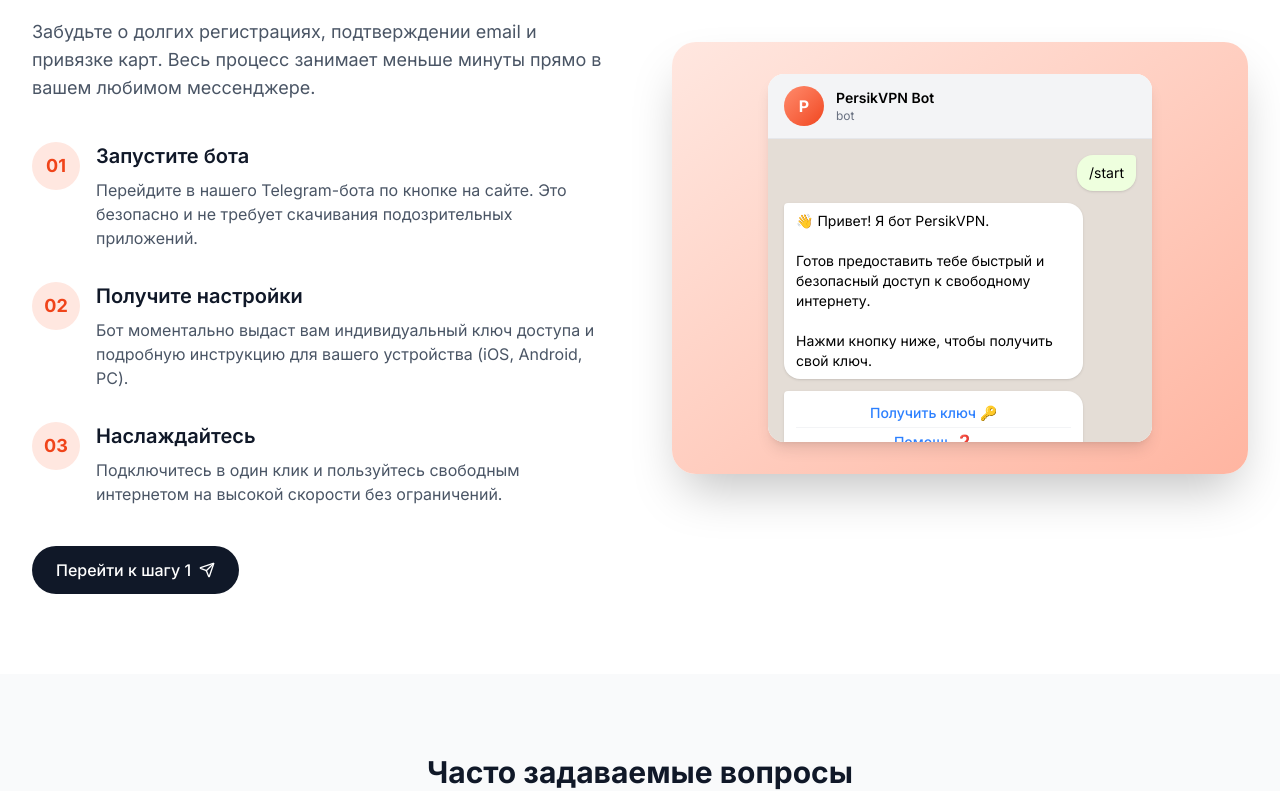
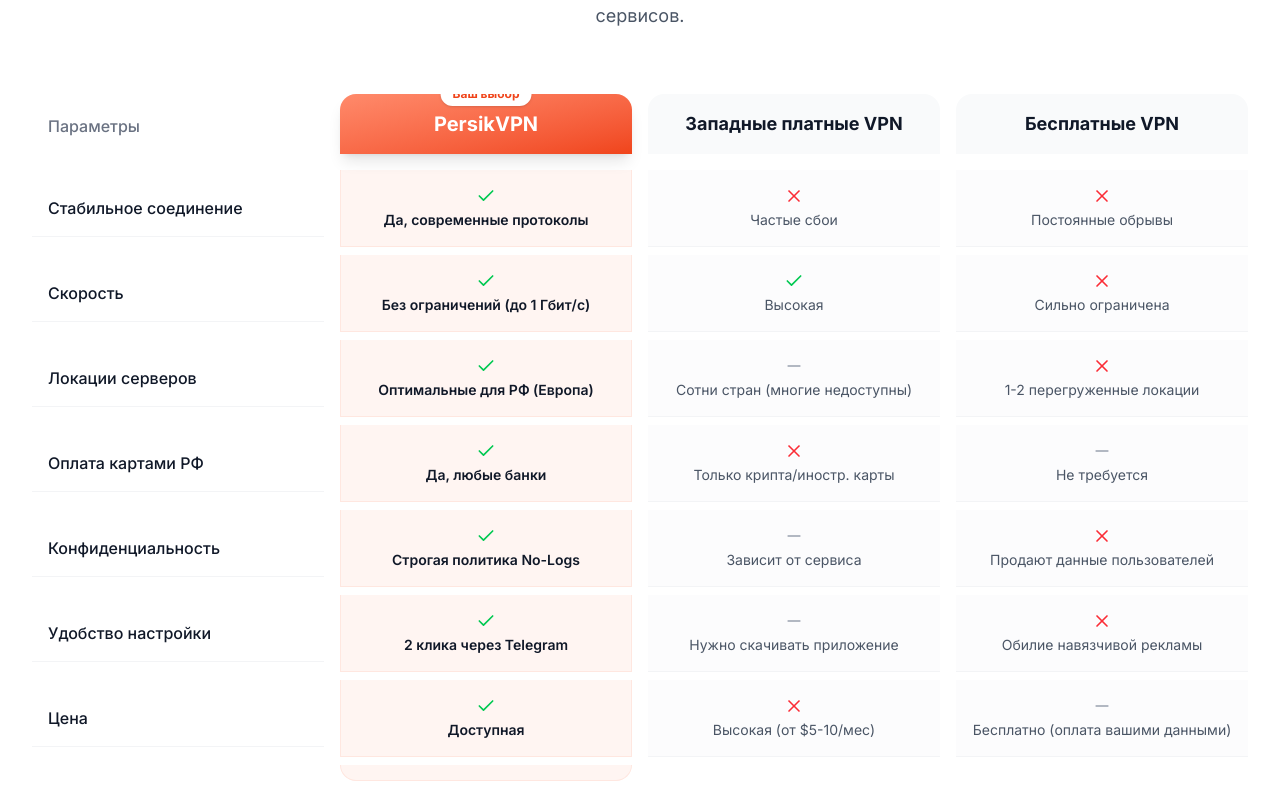
Before and after one commit to Prinassl/Kzushdv, a React (Vite) app: page / in a window 1280 px wide. Shown: the part 1652-2443 px from the top of the page. Built offline with nearby package versions, Linux system fonts and the light colour scheme.

Commit message:
feat: Enhance landing page with comparison and improved SEO
Adds a comparison section to highlight PersikVPN's advantages over free and Western alternatives. Improves SEO by updating meta descriptions, keywords, and adding social media tags. Includes necessary icons for the new comparison feature.

```diff
--- a/index.html
+++ b/index.html
@@ -3,30 +3,35 @@
   <head>
     <meta charset="UTF-8" />
     <meta name="viewport" content="width=device-width, initial-scale=1.0" />
-    <meta name="description" content="PersikVPN - быстрый, безопасный и надежный VPN сервис. Защита данных, высокая скорость и анонимность в сети. Подключитесь через Telegram бота в пару кликов." />
-    <meta name="keywords" content="VPN, впн, скачать впн, быстрый впн, бесплатный впн, анонимный впн, PersikVPN, персик впн, telegram vpn, впн для россии, впн для айфона, впн для андроид, vpn ios, vpn android" />
+    <meta name="description" content="PersikVPN — надежный, быстрый и безопасный VPN-сервис. Стабильное соединение, защита личных данных и высокая скорость без ограничений. Подключение в 2 клика через Telegram. Оплата картами РФ." />
+    <meta name="keywords" content="VPN, впн, скачать впн, быстрый впн, платный впн, надежный впн, PersikVPN, персик впн, telegram vpn, впн для россии, впн для айфона, впн для андроид, vpn ios, vpn android, vpn для пк, vpn для windows, купить vpn, vpn телеграм бот, стабильный vpn, vpn оплата картой мир, vpn без сбоев" />
     <meta name="author" content="PersikVPN" />
+    <meta name="theme-color" content="#f0441a" />
     <meta name="robots" content="index, follow, max-image-preview:large, max-snippet:-1, max-video-preview:-1" />
 
     <!-- Open Graph / Social Media Meta Tags -->
     <meta property="og:type" content="website" />
-    <meta property="og:title" content="PersikVPN - Быстрый и Безопасный VPN в Telegram" />
-    <meta property="og:description" content="Защита данных, высокая скорость и анонимность в сети. Подключитесь через Telegram бота в пару кликов." />
+    <meta property="og:locale" content="ru_RU" />
+    <meta property="og:title" content="PersikVPN — Быстрый и стабильный VPN в Telegram | Работает в РФ" />
+    <meta property="og:description" content="Надежный VPN-сервис с высокой скоростью. Защита данных, стабильное соединение и подключение в 2 клика. Оплата любыми картами РФ." />
     <meta property="og:site_name" content="PersikVPN" />
     <meta property="og:url" content="https://persikvpn.life/" />
+    <meta property="og:image" content="https://persikvpn.life/favicon.svg" />
 
     <!-- Twitter Card -->
-    <meta name="twitter:card" content="summary_large_image" />
-    <meta name="twitter:title" content="PersikVPN - Быстрый и Безопасный VPN в Telegram" />
-    <meta name="twitter:description" content="Защита данных, высокая скорость и анонимность в сети. Подключитесь через Telegram бота в пару кликов." />
+    <meta name="twitter:card" content="summary" />
+    <meta name="twitter:title" content="PersikVPN — Быстрый и стабильный VPN в Telegram" />
+    <meta name="twitter:description" content="Надежный VPN-сервис с высокой скоростью. Защита данных, стабильное соединение и подключение в 2 клика. Оплата любыми картами РФ." />
+    <meta name="twitter:image" content="https://persikvpn.life/favicon.svg" />
 
     <link rel="canonical" href="https://persikvpn.life/" />
 
-    <!-- Favicon -->
+    <!-- Favicon & App Icons -->
     <link rel="icon" type="image/svg+xml" href="/favicon.svg" />
     <link rel="apple-touch-icon" href="/favicon.svg" />
+    <meta name="apple-mobile-web-app-title" content="PersikVPN" />
 
-    <title>PersikVPN - Быстрый и Безопасный VPN в Telegram</title>
+    <title>PersikVPN — Быстрый и стабильный VPN в Telegram | Работает в РФ</title>
 
     <!-- Structured Data (JSON-LD) for SEO -->
     <script type="application/ld+json">
@@ -41,8 +46,43 @@
         "price": "0",
         "priceCurrency": "RUB"
       },
-      "description": "Быстрый и безопасный VPN-сервис в Telegram. Защита данных, высокая скорость и анонимность в сети.",
+      "description": "PersikVPN — надежный, быстрый и безопасный VPN-сервис. Стабильное соединение, защита личных данных и высокая скорость без ограничений.",
       "url": "https://persikvpn.life/"
+    }
+    </script>
+    <script type="application/ld+json">
+    {
+      "@context": "https://schema.org",
+      "@type": "FAQPage",
+      "mainEntity": [{
+        "@type": "Question",
+        "name": "Что такое PersikVPN и зачем он нужен?",
+        "acceptedAnswer": {
+          "@type": "Answer",
+          "text": "PersikVPN — это современный VPN-сервис для защиты личных данных в сети. Мы используем передовые протоколы шифрования, которые обеспечивают высокую скорость и стабильность соединения, скрывая ваш реальный IP-адрес и маскируя трафик от провайдеров."
+        }
+      }, {
+        "@type": "Question",
+        "name": "На каких устройствах работает ваш VPN (iOS, Android, Windows)?",
+        "acceptedAnswer": {
+          "@type": "Answer",
+          "text": "Наш VPN работает практически на всех современных устройствах: смартфонах (Apple iPhone iOS, Android), компьютерах (Windows, macOS, Linux) и даже на некоторых роутерах. Бот выдаст подробную инструкцию по настройке для вашего устройства."
+        }
+      }, {
+        "@type": "Question",
+        "name": "Это бесплатно?",
+        "acceptedAnswer": {
+          "@type": "Answer",
+          "text": "У нас есть бесплатный тестовый период, чтобы вы могли оценить скорость и качество сервиса. После этого вы можете выбрать один из доступных тарифов. Мы не продаем данные пользователей, поэтому сервис платный."
+        }
+      }, {
+        "@type": "Question",
+        "name": "Как оплатить подписку?",
+        "acceptedAnswer": {
+          "@type": "Answer",
+          "text": "Оплата происходит прямо в Telegram боте. Мы принимаем карты любых российских банков (МИР, Visa, Mastercard), СБП, а также криптовалюту."
+        }
+      }]
     }
     </script>
   </head>
--- a/public/yandex_6b01bbd0b3c0ee2c.html
+++ /dev/null
@@ -1,6 +0,0 @@
-<html>
-    <head>
-        <meta http-equiv="Content-Type" content="text/html; charset=UTF-8">
-    </head>
-    <body>Verification: 6b01bbd0b3c0ee2c</body>
-</html>
--- a/src/App.tsx
+++ b/src/App.tsx
@@ -1,5 +1,5 @@
 import { motion } from 'motion/react';
-import { Shield, Zap, Globe, Smartphone, ChevronDown, Send, CheckCircle2 } from 'lucide-react';
+import { Shield, Zap, Globe, Smartphone, ChevronDown, Send, CheckCircle2, Check, X, Minus } from 'lucide-react';
 import { useState } from 'react';
 
 const BOT_LINK = "https://t.me/persik_vpnbot?start=utm_SEO";
@@ -17,6 +17,7 @@
           </div>
           <div className="hidden md:flex items-center gap-8">
             <a href="#features" className="text-sm font-medium text-gray-600 hover:text-peach-600 transition-colors">Преимущества</a>
+            <a href="#comparison" className="text-sm font-medium text-gray-600 hover:text-peach-600 transition-colors">Сравнение</a>
             <a href="#how-it-works" className="text-sm font-medium text-gray-600 hover:text-peach-600 transition-colors">Как начать</a>
             <a href="#faq" className="text-sm font-medium text-gray-600 hover:text-peach-600 transition-colors">Вопросы</a>
           </div>
@@ -149,6 +150,113 @@
               <p className="text-gray-600 leading-relaxed">{feature.description}</p>
             </motion.div>
           ))}
+        </div>
+      </div>
+    </section>
+  );
+}
+
+function Comparison() {
+  const criteria = [
+    {
+      name: "Стабильное соединение",
+      persik: { text: "Да, современные протоколы", icon: "check" },
+      western: { text: "Частые сбои", icon: "x" },
+      free: { text: "Постоянные обрывы", icon: "x" }
+    },
+    {
+      name: "Скорость",
+      persik: { text: "Без ограничений (до 1 Гбит/с)", icon: "check" },
+      western: { text: "Высокая", icon: "check" },
+      free: { text: "Сильно ограничена", icon: "x" }
+    },
+    {
+      name: "Локации серверов",
+      persik: { text: "Оптимальные для РФ (Европа)", icon: "check" },
+      western: { text: "Сотни стран (многие недоступны)", icon: "minus" },
+      free: { text: "1-2 перегруженные локации", icon: "x" }
+    },
+    {
+      name: "Оплата картами РФ",
+      persik: { text: "Да, любые банки", icon: "check" },
+      western: { text: "Только крипта/иностр. карты", icon: "x" },
+      free: { text: "Не требуется", icon: "minus" }
+    },
+    {
+      name: "Конфиденциальность",
+      persik: { text: "Строгая политика No-Logs", icon: "check" },
+      western: { text: "Зависит от сервиса", icon: "minus" },
+      free: { text: "Продают данные пользователей", icon: "x" }
+    },
+    {
+      name: "Удобство настройки",
+      persik: { text: "2 клика через Telegram", icon: "check" },
+      western: { text: "Нужно скачивать приложение", icon: "minus" },
+      free: { text: "Обилие навязчивой рекламы", icon: "x" }
+    },
+    {
+      name: "Цена",
+      persik: { text: "Доступная", icon: "check" },
+      western: { text: "Высокая (от $5-10/мес)", icon: "x" },
+      free: { text: "Бесплатно (оплата вашими данными)", icon: "minus" }
+    }
+  ];
+
+  const renderIcon = (type: string) => {
+    if (type === 'check') return <Check className="w-5 h-5 text-green-500" />;
+    if (type === 'x') return <X className="w-5 h-5 text-red-500" />;
+    return <Minus className="w-5 h-5 text-gray-400" />;
+  };
+
+  return (
+    <section id="comparison" className="py-20 bg-white">
+      <div className="max-w-7xl mx-auto px-4 sm:px-6 lg:px-8">
+        <div className="text-center max-w-3xl mx-auto mb-16">
+          <h2 className="text-3xl font-bold text-gray-900 mb-4">Честное сравнение</h2>
+          <p className="text-lg text-gray-600">Почему пользователи выбирают PersikVPN вместо крупных брендов и бесплатных сервисов.</p>
+        </div>
+
+        <div className="overflow-x-auto pb-8">
+          <div className="min-w-[800px]">
+            <div className="grid grid-cols-4 gap-4 mb-4 items-end">
+              <div className="p-4 text-left text-gray-500 font-medium">Параметры</div>
+              <div className="bg-gradient-to-br from-peach-400 to-peach-600 text-white rounded-t-2xl p-4 text-center shadow-lg relative">
+                <div className="absolute top-0 left-1/2 -translate-x-1/2 -translate-y-1/2 bg-white text-peach-600 text-xs font-bold px-3 py-1 rounded-full shadow-sm whitespace-nowrap">
+                  Ваш выбор
+                </div>
+                <span className="font-bold text-xl">PersikVPN</span>
+              </div>
+              <div className="p-4 text-center text-gray-900 font-bold text-lg bg-gray-50 rounded-t-2xl">Западные платные VPN</div>
+              <div className="p-4 text-center text-gray-900 font-bold text-lg bg-gray-50 rounded-t-2xl">Бесплатные VPN</div>
+            </div>
+
+            <div className="flex flex-col gap-2">
+              {criteria.map((item, index) => (
+                <div key={index} className="grid grid-cols-4 gap-4 items-center">
+                  <div className="p-4 text-gray-900 font-medium border-b border-gray-100">{item.name}</div>
+                  <div className="p-4 text-center bg-peach-50 border-x border-b border-peach-100 flex flex-col items-center justify-center gap-1 h-full">
+                    {renderIcon(item.persik.icon)}
+                    <span className="text-sm font-semibold text-gray-900">{item.persik.text}</span>
+                  </div>
+                  <div className="p-4 text-center flex flex-col items-center justify-center gap-1 border-b border-gray-100 bg-gray-50/50 h-full">
+                    {renderIcon(item.western.icon)}
+                    <span className="text-sm text-gray-600">{item.western.text}</span>
+                  </div>
+                  <div className="p-4 text-center flex flex-col items-center justify-center gap-1 border-b border-gray-100 bg-gray-50/50 h-full">
+                    {renderIcon(item.free.icon)}
+                    <span className="text-sm text-gray-600">{item.free.text}</span>
+                  </div>
+                </div>
+              ))}
+
+              <div className="grid grid-cols-4 gap-4">
+                <div></div>
+                <div className="bg-peach-50 border-x border-b border-peach-100 rounded-b-2xl h-4"></div>
+                <div></div>
+                <div></div>
+              </div>
+            </div>
+          </div>
         </div>
       </div>
     </section>
@@ -345,6 +453,7 @@
       <main>
         <Hero />
         <Features />
+        <Comparison />
         <HowItWorks />
         <FAQ />
       </main>
```
